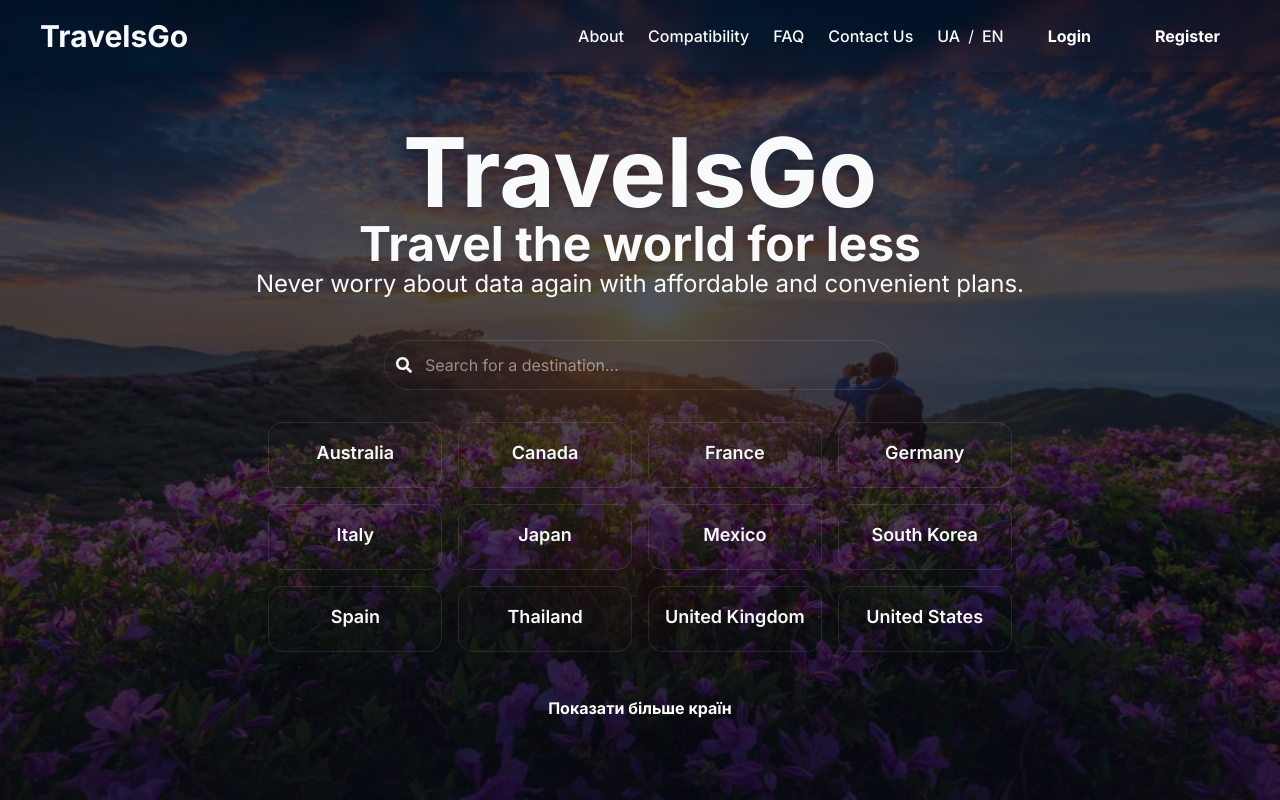
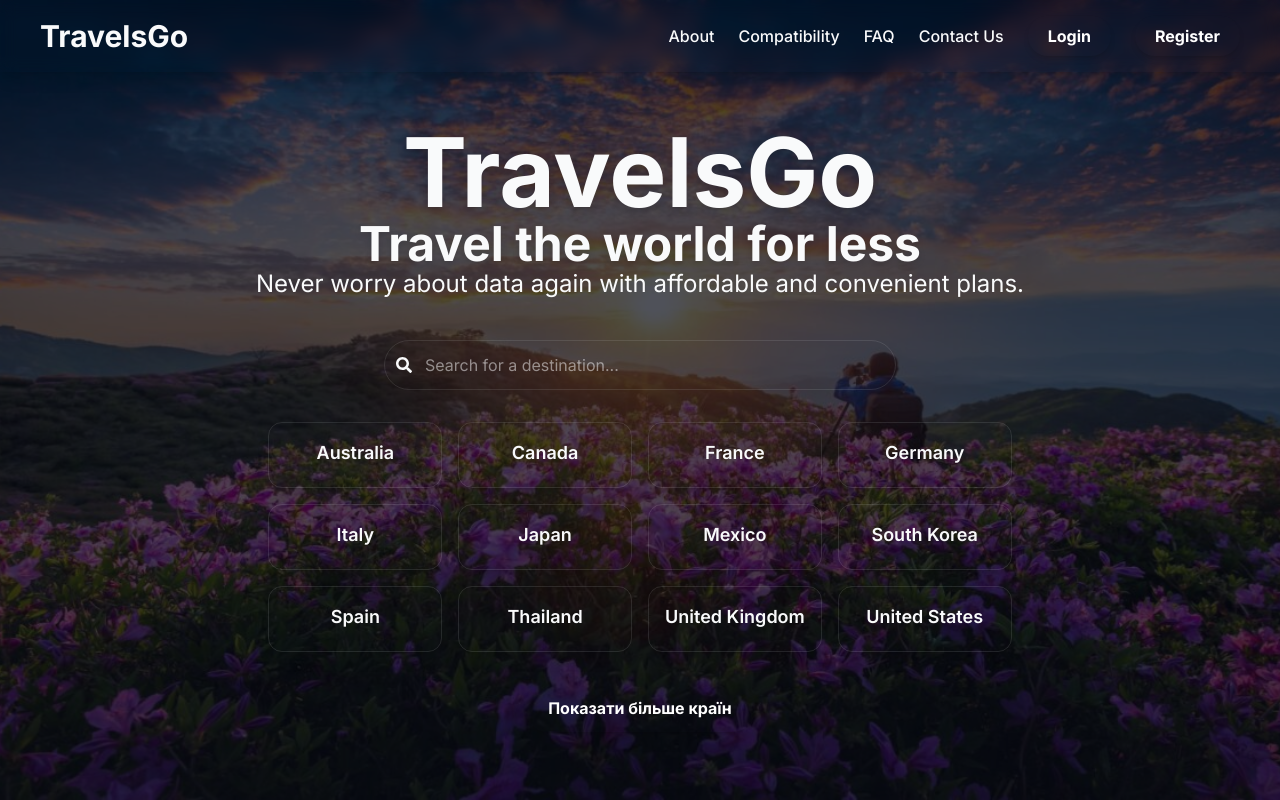
Before and after one commit to Myki487/esim-website, a Next.js app: page / in a window 1280 px wide. Shown: the top 800 px of the page. Built offline with nearby package versions, Linux system fonts and the light colour scheme.

Commit message:
HeaderComment

```diff
--- a/src/components/Header.tsx
+++ b/src/components/Header.tsx
@@ -63,7 +63,7 @@ export default function Header() {
           ))}
 
 
-          <div className="flex gap-2 font-inter">
+          {/* <div className="flex gap-2 font-inter">
             <button
               onClick={() => changeLanguage('ua')}
               className={`
@@ -85,7 +85,7 @@ export default function Header() {
 								>
               EN
             </button>
-          </div>
+          </div> */}
 							{user ? (
 								<>
 									<Link
```
